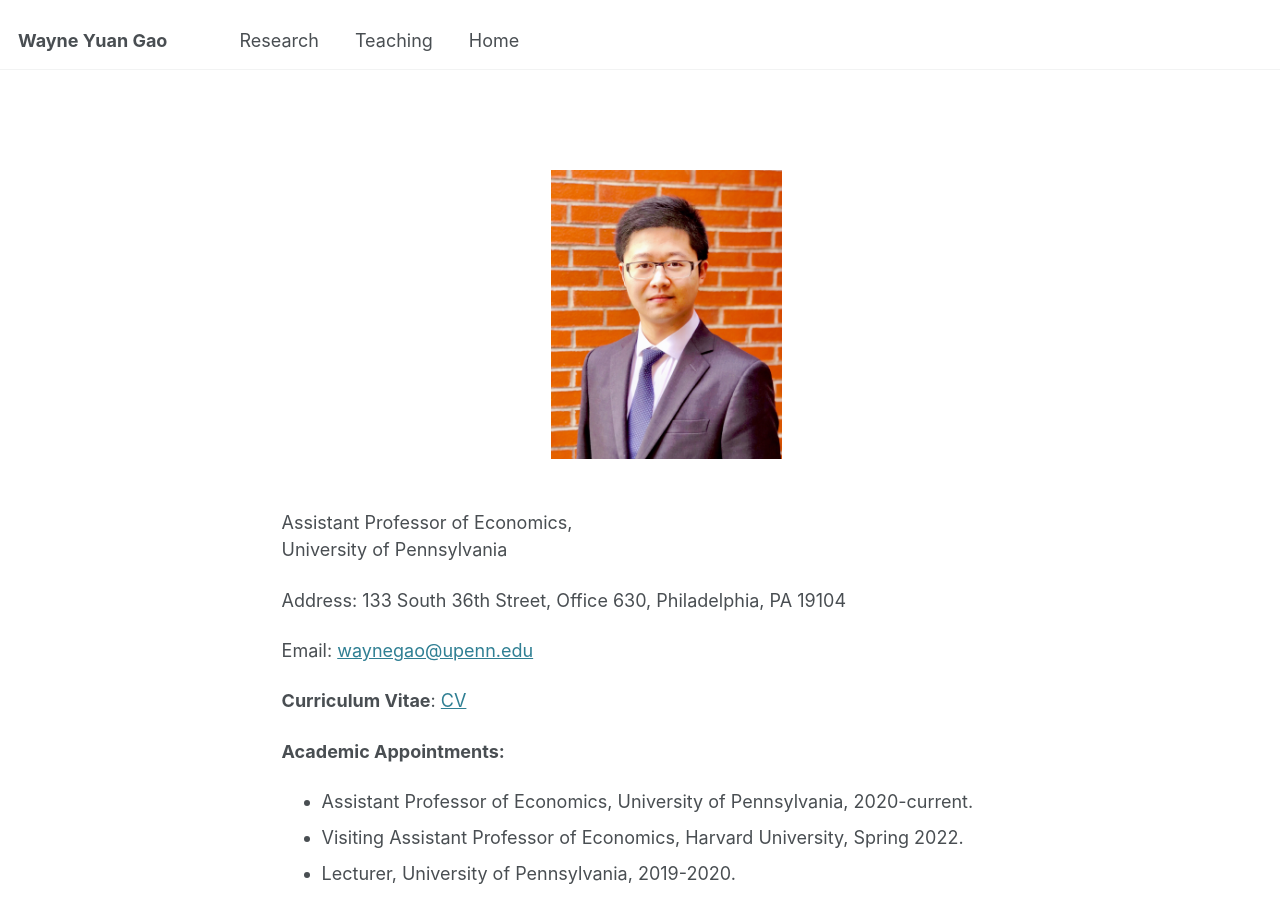
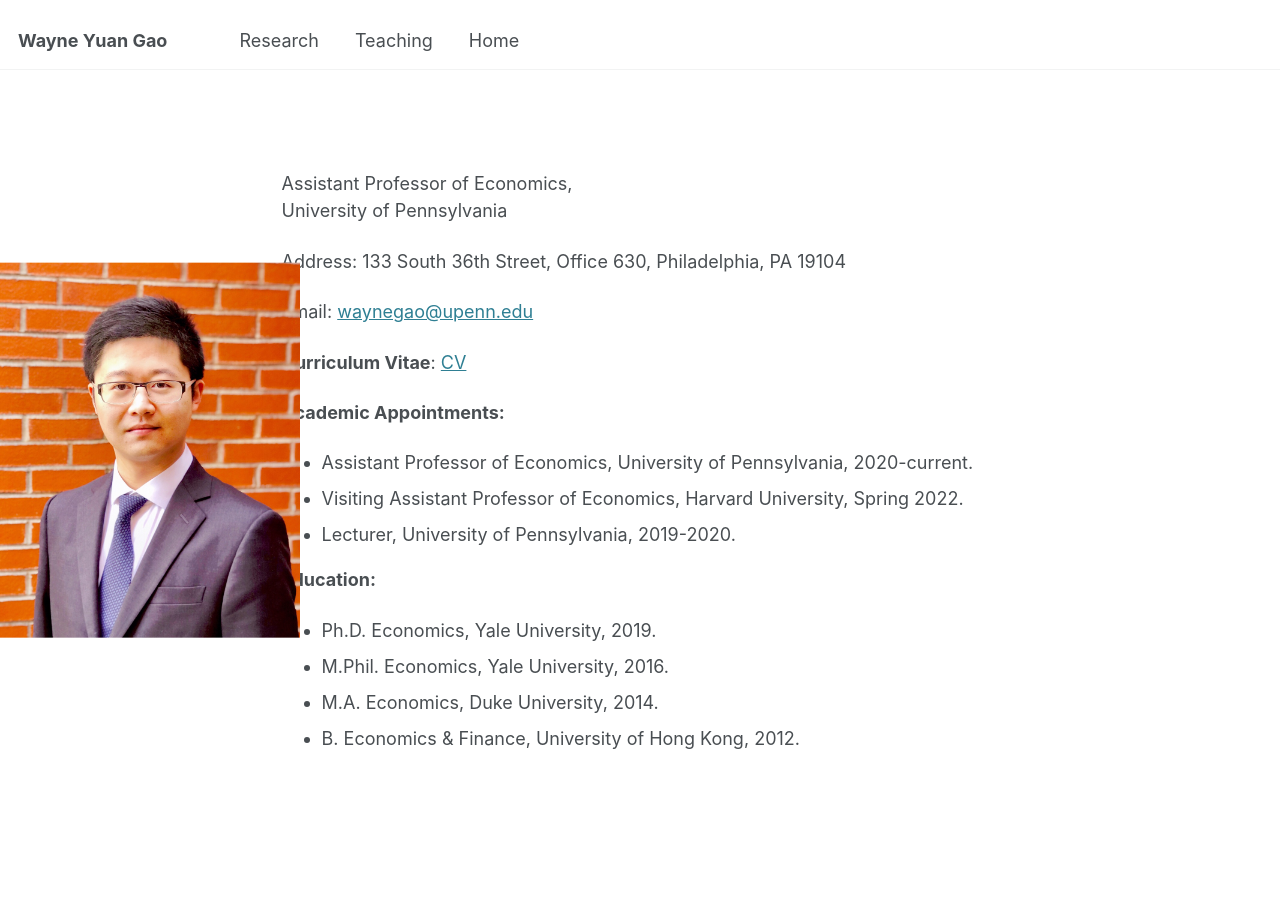
Before and after one commit to wayne-y-gao/wayne-y-gao.github.io, a Jekyll site: the page built from _pages/about.md, in a window 1280 px wide and 900 px high. Built offline with Jekyll 4.4.1, drawn with Linux system fonts in a browser that asks for light colours.

Commit message:
Update about.md

```diff
--- a/_pages/about.md
+++ b/_pages/about.md
@@ -7,8 +7,7 @@ redirect_from:
   - /about.html
 ---
 
-<p>&nbsp;</p>
-<div style="text-align: center;">
+<div style="position: fixed; left: 0; top: 50%; transform: translateY(-50%);">
   <img src="images/BrickLargeS.jpg" alt="Profile Image" style="width:30%;">
 </div>
 <p>&nbsp;</p>
```
